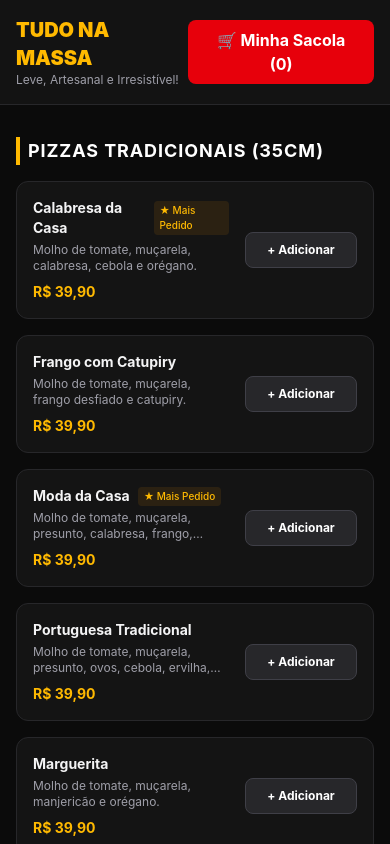
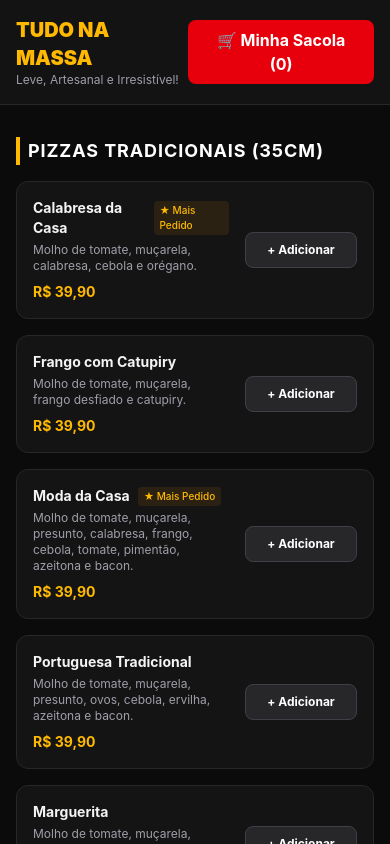
Before and after one commit to miqueiassc123-ux/cardapiotudonamassa, a React (Vite) app: page / in a window 390 px wide. Shown: the top 844 px of the page. Built offline with nearby package versions, Linux system fonts and the light colour scheme.

Commit message:
Corrigindo corte de texto na descrição dos itens no mobile

```diff
--- a/src/App.jsx
+++ b/src/App.jsx
@@ -148,7 +148,7 @@ function App() {
                       <h3 className="font-bold text-sm text-zinc-100">{item.nome}</h3>
                       {item.destaque && <span className="bg-amber-500/10 text-amber-400 text-[10px] px-1.5 py-0.5 rounded font-medium">★ Mais Pedido</span>}
                     </div>
-                    <p className="text-xs text-zinc-400 mt-1 line-clamp-2">{item.descricao}</p>
+                    <p className="text-xs text-zinc-400 mt-1 whitespace-normal break-words">{item.descricao}</p>
                     <p className="text-amber-400 font-bold mt-2 text-sm">R$ {item.preco.toFixed(2).replace('.', ',')}</p>
                   </div>
                   <button
```
